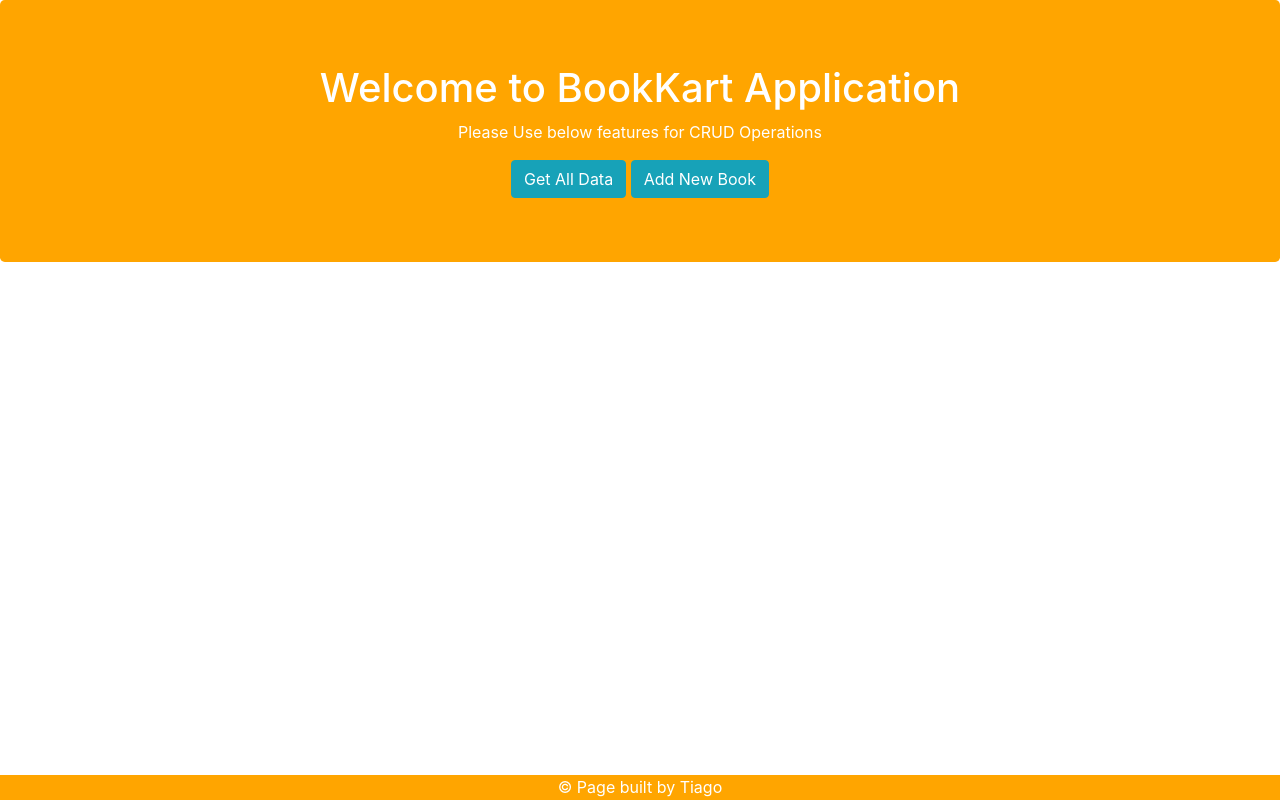
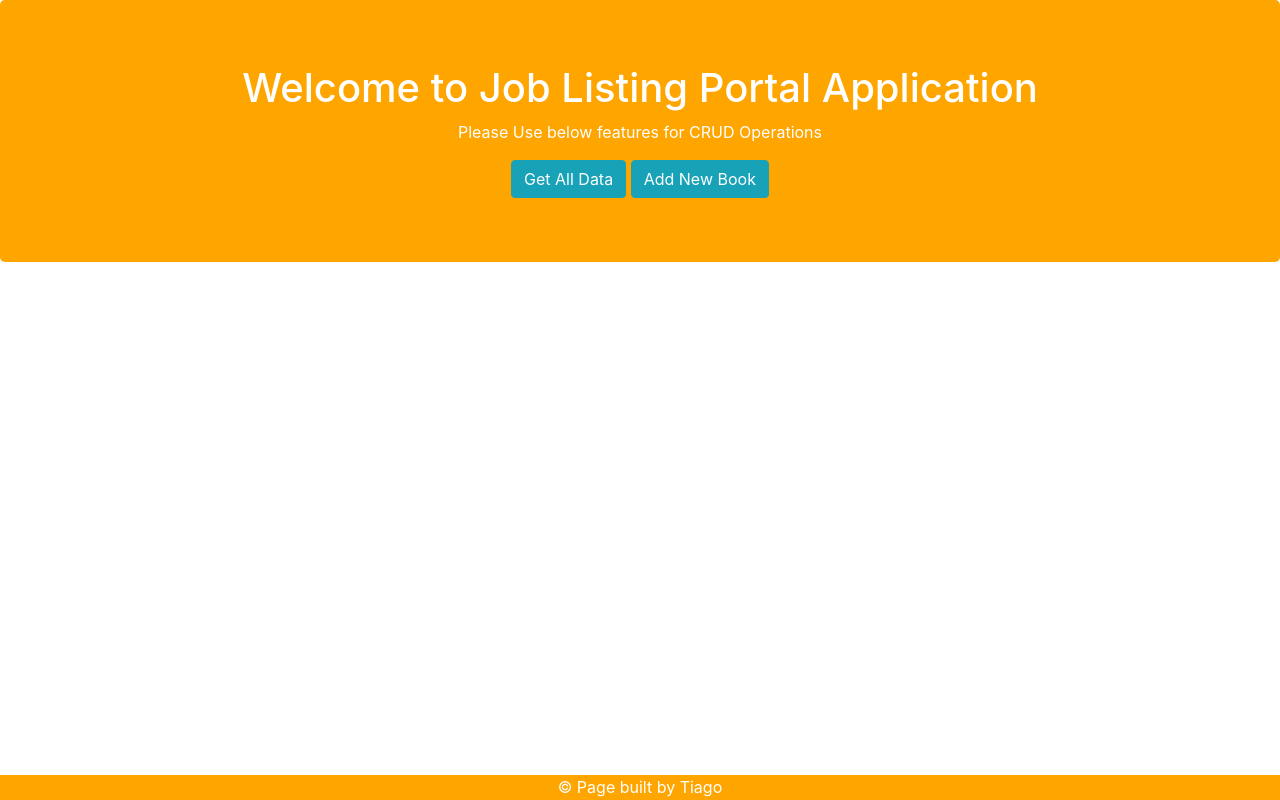
Before and after one commit to tiagodmo1/CA-Job-Listing-App-Repeat, a website: page app/view/index.html in a window 1280 px wide. Drawn offline with Linux system fonts and the light colour scheme.

Commit message:
index.html update

```diff
--- a/app/view/index.html
+++ b/app/view/index.html
@@ -1,7 +1,7 @@
 <!DOCTYPE html>
 <html lang="en">
 <head>
-  <title>BookKart</title>
+  <title>Job Listing Portal</title>
   <meta charset="utf-8">
   <meta name="viewport" content="width=device-width, initial-scale=1">
   <link rel="stylesheet" href="css/bootstrap.min.css">
@@ -18,7 +18,7 @@
 <body>
 
 <div class="jumbotron text-center">
-  <h1>Welcome to BookKart Application</h1>
+  <h1>Welcome to Job Listing Portal Application</h1>
   <p>Please Use below features for CRUD Operations</p>
  <!-- Trigger the modal with a button -->
   <button type="button" class="btn btn-info" id="callApi">Get All Data</button>
```
